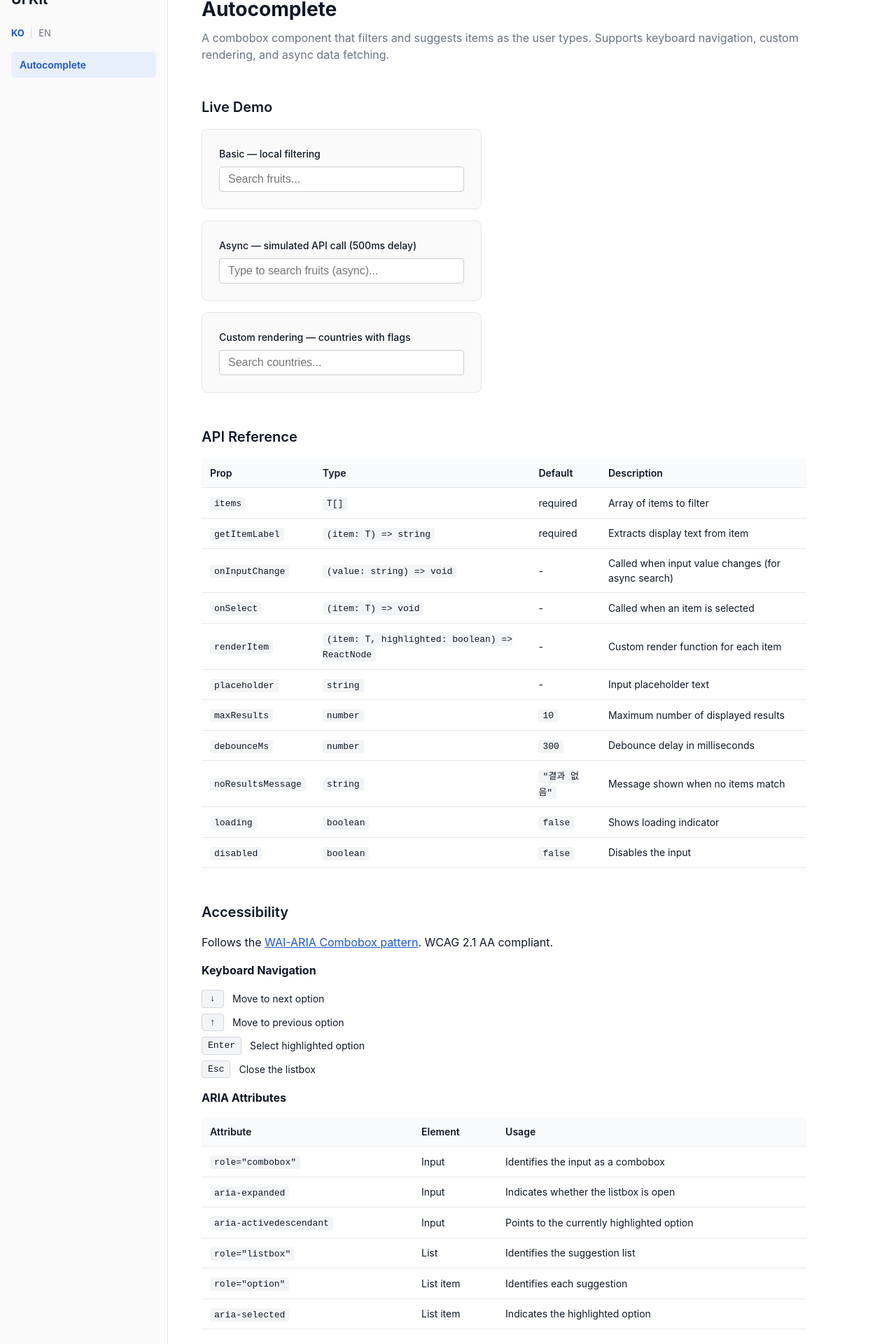
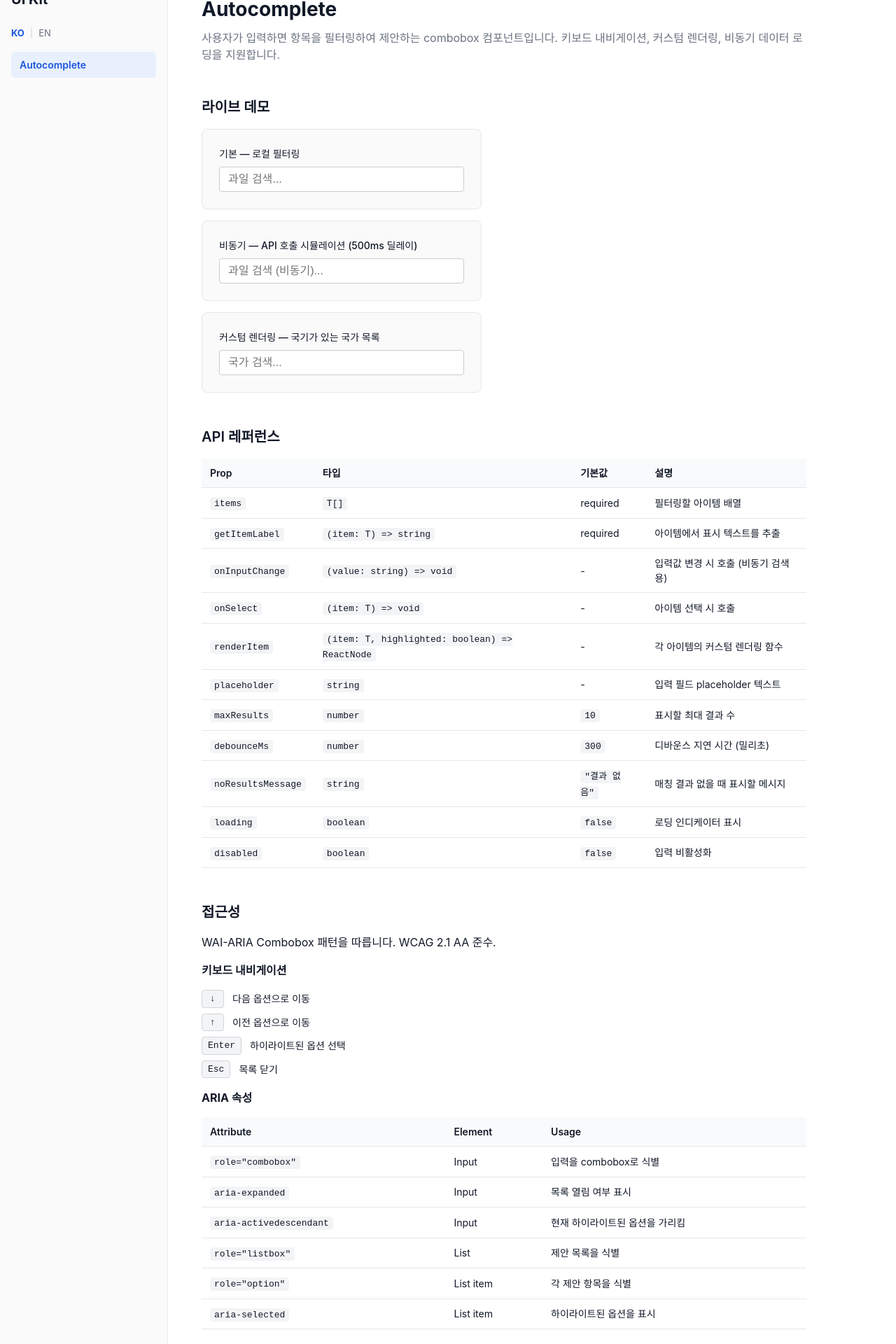
Before and after one commit to aumilkyeong/showcase, a React (Vite) app in the folder apps/ui-kit/: page /ko/components/autocomplete in a window 1280 px wide. Shown: the part 40-1960 px from the top of the page at 70% size. Built offline with nearby package versions, Linux system fonts and the light colour scheme.

Commit message:
feat: replace hardcoded text with i18n t() calls in AutocompletePage

```diff
--- a/apps/ui-kit/src/pages/autocomplete/AutocompletePage.tsx
+++ b/apps/ui-kit/src/pages/autocomplete/AutocompletePage.tsx
@@ -1,4 +1,5 @@
 import { useState, useCallback, useRef } from 'react';
+import { useTranslation } from 'react-i18next';
 import { Autocomplete } from '@/components/autocomplete';
 import styles from './AutocompletePage.module.css';
 
@@ -25,6 +26,7 @@ const countries: Country[] = [
 ];
 
 function AsyncDemo() {
+  const { t } = useTranslation('autocomplete');
   const [items, setItems] = useState<string[]>([]);
   const [loading, setLoading] = useState(false);
   const timerRef = useRef<ReturnType<typeof setTimeout>>(null);
@@ -50,47 +52,46 @@ function AsyncDemo() {
       getItemLabel={(item) => item}
       onInputChange={handleInputChange}
       loading={loading}
-      placeholder="Type to search fruits (async)..."
+      placeholder={t('page.demo.asyncPlaceholder')}
       debounceMs={300}
     />
   );
 }
 
 export default function AutocompletePage() {
+  const { t } = useTranslation('autocomplete');
+
   return (
     <div className={styles.page}>
       <header>
-        <h2 className={styles.title}>Autocomplete</h2>
-        <p className={styles.description}>
-          A combobox component that filters and suggests items as the user types.
-          Supports keyboard navigation, custom rendering, and async data fetching.
-        </p>
+        <h2 className={styles.title}>{t('page.title')}</h2>
+        <p className={styles.description}>{t('page.description')}</p>
       </header>
 
       <section className={styles.section}>
-        <h3 className={styles.sectionTitle}>Live Demo</h3>
+        <h3 className={styles.sectionTitle}>{t('page.demo.sectionTitle')}</h3>
 
         <div className={styles.demo}>
-          <p className={styles.demoLabel}>Basic — local filtering</p>
+          <p className={styles.demoLabel}>{t('page.demo.basic')}</p>
           <Autocomplete
             items={fruits}
             getItemLabel={(item) => item}
-            placeholder="Search fruits..."
+            placeholder={t('page.demo.basicPlaceholder')}
             debounceMs={0}
           />
         </div>
 
         <div className={styles.demo}>
-          <p className={styles.demoLabel}>Async — simulated API call (500ms delay)</p>
+          <p className={styles.demoLabel}>{t('page.demo.async')}</p>
           <AsyncDemo />
         </div>
 
         <div className={styles.demo}>
-          <p className={styles.demoLabel}>Custom rendering — countries with flags</p>
+          <p className={styles.demoLabel}>{t('page.demo.custom')}</p>
           <Autocomplete
             items={countries}
             getItemLabel={(item) => item.name}
-            placeholder="Search countries..."
+            placeholder={t('page.demo.customPlaceholder')}
             debounceMs={0}
             renderItem={(item, highlighted) => (
               <div
@@ -106,14 +107,14 @@ export default function AutocompletePage() {
       </section>
 
       <section className={styles.section}>
-        <h3 className={styles.sectionTitle}>API Reference</h3>
+        <h3 className={styles.sectionTitle}>{t('page.api.sectionTitle')}</h3>
         <table className={styles.table}>
           <thead>
             <tr>
-              <th>Prop</th>
-              <th>Type</th>
-              <th>Default</th>
-              <th>Description</th>
+              <th>{t('page.api.headers.prop')}</th>
+              <th>{t('page.api.headers.type')}</th>
+              <th>{t('page.api.headers.default')}</th>
+              <th>{t('page.api.headers.description')}</th>
             </tr>
           </thead>
           <tbody>
@@ -121,97 +122,93 @@ export default function AutocompletePage() {
               <td><code>items</code></td>
               <td><code>T[]</code></td>
               <td>required</td>
-              <td>Array of items to filter</td>
+              <td>{t('page.api.descriptions.items')}</td>
             </tr>
             <tr>
               <td><code>getItemLabel</code></td>
-              <td><code>(item: T) =&gt; string</code></td>
+              <td><code>{'(item: T) => string'}</code></td>
               <td>required</td>
-              <td>Extracts display text from item</td>
+              <td>{t('page.api.descriptions.getItemLabel')}</td>
             </tr>
             <tr>
               <td><code>onInputChange</code></td>
-              <td><code>(value: string) =&gt; void</code></td>
+              <td><code>{'(value: string) => void'}</code></td>
               <td>-</td>
-              <td>Called when input value changes (for async search)</td>
+              <td>{t('page.api.descriptions.onInputChange')}</td>
             </tr>
             <tr>
               <td><code>onSelect</code></td>
-              <td><code>(item: T) =&gt; void</code></td>
+              <td><code>{'(item: T) => void'}</code></td>
               <td>-</td>
-              <td>Called when an item is selected</td>
+              <td>{t('page.api.descriptions.onSelect')}</td>
             </tr>
             <tr>
               <td><code>renderItem</code></td>
-              <td><code>(item: T, highlighted: boolean) =&gt; ReactNode</code></td>
+              <td><code>{'(item: T, highlighted: boolean) => ReactNode'}</code></td>
               <td>-</td>
-              <td>Custom render function for each item</td>
+              <td>{t('page.api.descriptions.renderItem')}</td>
             </tr>
             <tr>
               <td><code>placeholder</code></td>
               <td><code>string</code></td>
               <td>-</td>
-              <td>Input placeholder text</td>
+              <td>{t('page.api.descriptions.placeholder')}</td>
             </tr>
             <tr>
               <td><code>maxResults</code></td>
               <td><code>number</code></td>
               <td><code>10</code></td>
-              <td>Maximum number of displayed results</td>
+              <td>{t('page.api.descriptions.maxResults')}</td>
             </tr>
             <tr>
               <td><code>debounceMs</code></td>
               <td><code>number</code></td>
               <td><code>300</code></td>
-              <td>Debounce delay in milliseconds</td>
+              <td>{t('page.api.descriptions.debounceMs')}</td>
             </tr>
             <tr>
               <td><code>noResultsMessage</code></td>
               <td><code>string</code></td>
-              <td><code>"결과 없음"</code></td>
-              <td>Message shown when no items match</td>
+              <td><code>{`"${t('component.noResults')}"`}</code></td>
+              <td>{t('page.api.descriptions.noResultsMessage')}</td>
             </tr>
             <tr>
               <td><code>loading</code></td>
               <td><code>boolean</code></td>
               <td><code>false</code></td>
-              <td>Shows loading indicator</td>
+              <td>{t('page.api.descriptions.loading')}</td>
             </tr>
             <tr>
               <td><code>disabled</code></td>
               <td><code>boolean</code></td>
               <td><code>false</code></td>
-              <td>Disables the input</td>
+              <td>{t('page.api.descriptions.disabled')}</td>
             </tr>
           </tbody>
         </table>
       </section>
 
       <section className={styles.section}>
-        <h3 className={styles.sectionTitle}>Accessibility</h3>
+        <h3 className={styles.sectionTitle}>{t('page.a11y.sectionTitle')}</h3>
         <p>
-          Follows the{' '}
-          <a href="https://www.w3.org/WAI/ARIA/apg/patterns/combobox/">
-            WAI-ARIA Combobox pattern
-          </a>
-          . WCAG 2.1 AA compliant.
+          {t('page.a11y.description')}
         </p>
-        <h4>Keyboard Navigation</h4>
+        <h4>{t('page.a11y.keyboard')}</h4>
         <ul className={styles.kbdList}>
           <li className={styles.kbdItem}>
-            <kbd className={styles.kbd}>↓</kbd> <span>Move to next option</span>
+            <kbd className={styles.kbd}>↓</kbd> <span>{t('page.a11y.keys.down')}</span>
           </li>
           <li className={styles.kbdItem}>
-            <kbd className={styles.kbd}>↑</kbd> <span>Move to previous option</span>
+            <kbd className={styles.kbd}>↑</kbd> <span>{t('page.a11y.keys.up')}</span>
           </li>
           <li className={styles.kbdItem}>
-            <kbd className={styles.kbd}>Enter</kbd> <span>Select highlighted option</span>
+            <kbd className={styles.kbd}>Enter</kbd> <span>{t('page.a11y.keys.enter')}</span>
           </li>
           <li className={styles.kbdItem}>
-            <kbd className={styles.kbd}>Esc</kbd> <span>Close the listbox</span>
+            <kbd className={styles.kbd}>Esc</kbd> <span>{t('page.a11y.keys.escape')}</span>
           </li>
         </ul>
-        <h4>ARIA Attributes</h4>
+        <h4>{t('page.a11y.ariaAttributes')}</h4>
         <table className={styles.table}>
           <thead>
             <tr>
@@ -224,32 +221,32 @@ export default function AutocompletePage() {
             <tr>
               <td><code>role="combobox"</code></td>
               <td>Input</td>
-              <td>Identifies the input as a combobox</td>
+              <td>{t('page.a11y.aria.combobox')}</td>
             </tr>
             <tr>
               <td><code>aria-expanded</code></td>
               <td>Input</td>
-              <td>Indicates whether the listbox is open</td>
+              <td>{t('page.a11y.aria.expanded')}</td>
             </tr>
             <tr>
               <td><code>aria-activedescendant</code></td>
               <td>Input</td>
-              <td>Points to the currently highlighted option</td>
+              <td>{t('page.a11y.aria.activedescendant')}</td>
             </tr>
             <tr>
               <td><code>role="listbox"</code></td>
               <td>List</td>
-              <td>Identifies the suggestion list</td>
+              <td>{t('page.a11y.aria.listbox')}</td>
             </tr>
             <tr>
               <td><code>role="option"</code></td>
               <td>List item</td>
-              <td>Identifies each suggestion</td>
+              <td>{t('page.a11y.aria.option')}</td>
             </tr>
             <tr>
               <td><code>aria-selected</code></td>
               <td>List item</td>
-              <td>Indicates the highlighted option</td>
+              <td>{t('page.a11y.aria.selected')}</td>
             </tr>
           </tbody>
         </table>
```
